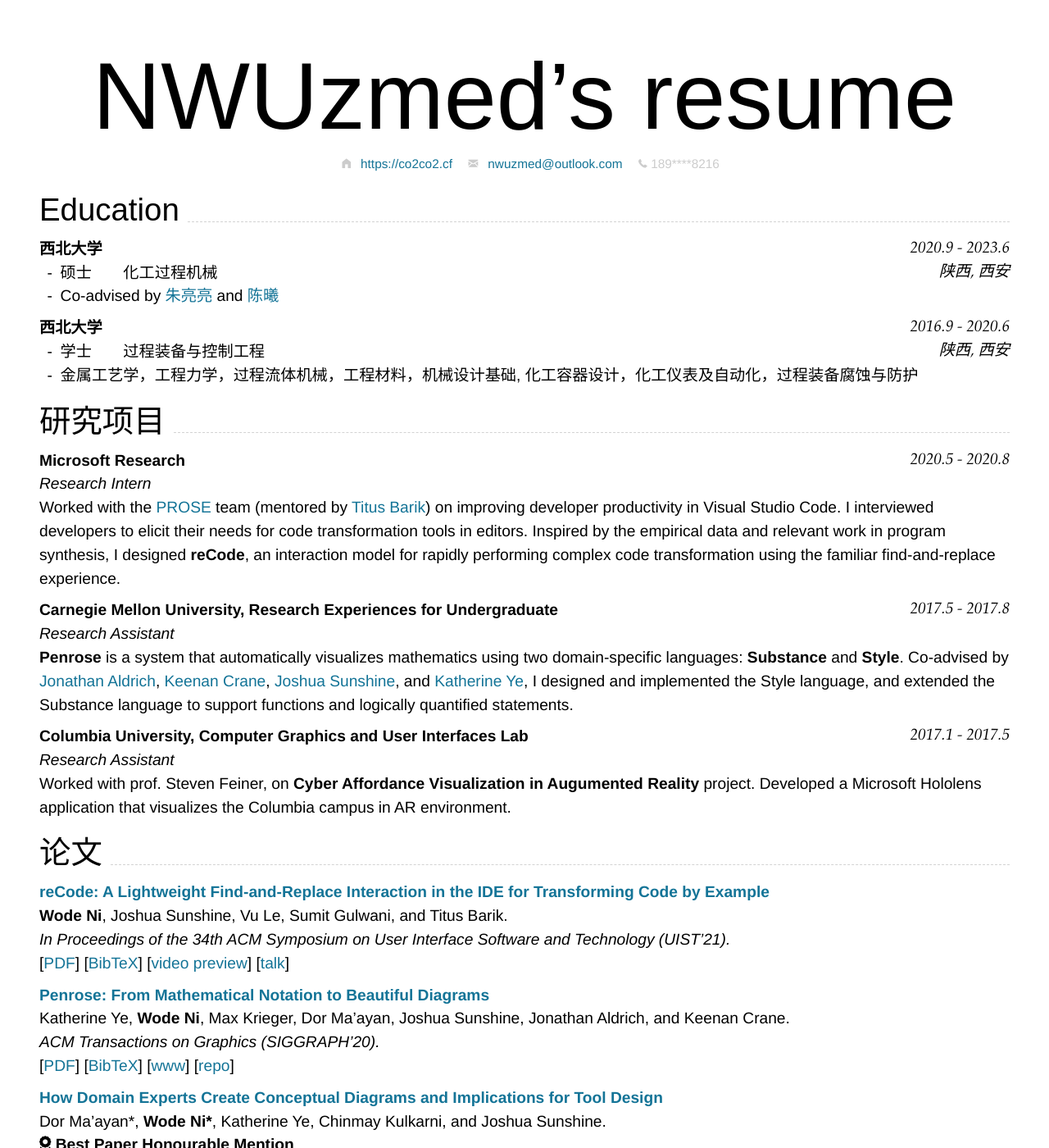
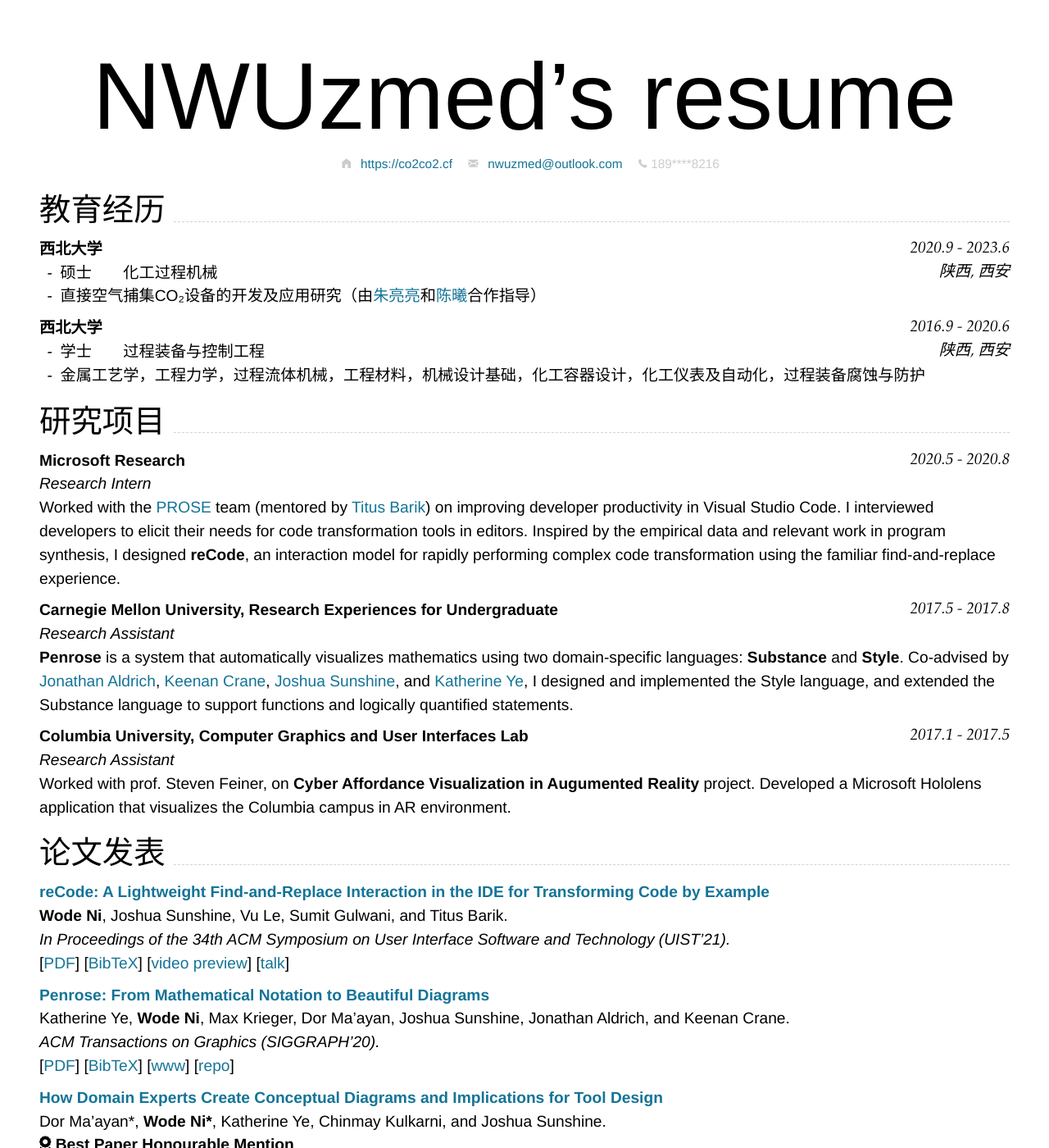
Before and after one commit to nwuzmedoutlook/resume, a Jekyll site: the page built from index.md, in a window 1280 px wide and 1400 px high. Shown: the whole window at 82% size. Built offline with Jekyll 4.4.1, drawn with Linux system fonts in a browser that asks for light colours; nearby versions of some CDN libraries.

Commit message:
Update index.md

````diff
--- a/index.md
+++ b/index.md
@@ -23,7 +23,7 @@ Supported arguments:
 
 {% include cv-contact.html %}
 
-## Education
+## 教育经历
 
 ### **西北大学** `2020.9 - 2023.6`
 
@@ -32,7 +32,7 @@ Supported arguments:
 ```
 
 - 硕士&emsp;&emsp;化工过程机械
-- Co-advised by [朱亮亮](https://faculty.nwu.edu.cn/LiangliangZhu) and [陈曦](https://www.engineering.columbia.edu/faculty/xi-chen)
+- 直接空气捕集CO₂设备的开发及应用研究（由[朱亮亮](https://faculty.nwu.edu.cn/LiangliangZhu)和[陈曦](https://www.engineering.columbia.edu/faculty/xi-chen)合作指导）
 
 ### **西北大学** `2016.9 - 2020.6`
 
@@ -41,7 +41,7 @@ Supported arguments:
 ```
 
 - 学士&emsp;&emsp;过程装备与控制工程
-- 金属工艺学，工程力学，过程流体机械，工程材料，机械设计基础, 化工容器设计，化工仪表及自动化，过程装备腐蚀与防护
+- 金属工艺学，工程力学，过程流体机械，工程材料，机械设计基础，化工容器设计，化工仪表及自动化，过程装备腐蚀与防护
 
 ## 研究项目
 
@@ -60,7 +60,7 @@ _Research Assistant_<br>
 _Research Assistant_<br>
 Worked with prof. Steven Feiner, on **Cyber Affordance Visualization in Augumented Reality** project. Developed a Microsoft Hololens application that visualizes the Columbia campus in AR environment.
 
-## 论文
+## 论文发表
 
 ### [**reCode: A Lightweight Find-and-Replace Interaction in the IDE for Transforming Code by Example**]({{ page.homepage.url }}/assets/uist-21-recode.pdf)
 **Wode Ni**, Joshua Sunshine, Vu Le, Sumit Gulwani, and Titus Barik.<br>
````
Also changed, not shown: other parts of index.md (+1 -1 lines).
